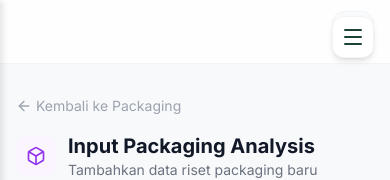
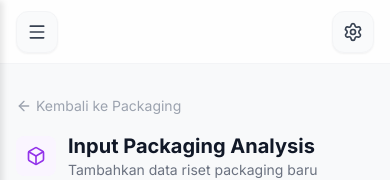
Before and after one commit to ranunashowcase/ranunarnd.github.io, a Next.js app: page /admin/packaging in a window 390 px wide. Shown: the top 180 px of the page. Built offline with nearby package versions, Linux system fonts and the light colour scheme.

Commit message:
Update layout UI: sync desktop and mobile navbar toggle, add AppLayout wrapper

```diff
--- a/src/app/layout.tsx
+++ b/src/app/layout.tsx
@@ -1,9 +1,8 @@
 import type { Metadata } from 'next';
 import './globals.css';
-import Sidebar from '@/components/layout/Sidebar';
-import Header from '@/components/layout/Header';
 import { ToastProvider } from '@/components/ui/Toast';
 import AiChatWidget from '@/components/chat/AiChatWidget';
+import AppLayout from '@/components/layout/AppLayout';
 
 export const metadata: Metadata = {
   title: 'SBJ RnD System — Market Intelligence',
@@ -20,15 +19,9 @@ export default function RootLayout({
     <html lang="id">
       <body className="antialiased">
         <ToastProvider>
-          <div className="flex min-h-screen">
-            <Sidebar />
-            <main className="flex-1 ml-0 md:ml-[260px] w-full transition-all duration-300 relative">
-              <Header />
-              <div className="max-w-7xl mx-auto px-4 sm:px-6 pt-24 pb-8 md:pt-24 md:pb-8">
-                {children}
-              </div>
-            </main>
-          </div>
+          <AppLayout>
+            {children}
+          </AppLayout>
           <AiChatWidget />
         </ToastProvider>
       </body>
--- /dev/null
+++ b/src/components/layout/AppLayout.tsx
@@ -0,0 +1,69 @@
+'use client';
+
+import { useState, useEffect } from 'react';
+import { usePathname } from 'next/navigation';
+import Sidebar from '@/components/layout/Sidebar';
+import Header from '@/components/layout/Header';
+import { cn } from '@/lib/utils';
+
+export default function AppLayout({ children }: { children: React.ReactNode }) {
+  const pathname = usePathname();
+  const [isSidebarOpen, setIsSidebarOpen] = useState(true);
+  const [isMobile, setIsMobile] = useState(false);
+
+  // Handle window resize to auto-collapse/expand sidebar
+  useEffect(() => {
+    const checkScreenSize = () => {
+      const mobile = window.innerWidth < 768;
+      setIsMobile(mobile);
+      if (mobile) {
+        setIsSidebarOpen(false); // Default closed on mobile
+      } else {
+        setIsSidebarOpen(true); // Default open on desktop
+      }
+    };
+
+    // Initial check
+    checkScreenSize();
+
+    window.addEventListener('resize', checkScreenSize);
+    return () => window.removeEventListener('resize', checkScreenSize);
+  }, []);
+
+  // Close sidebar on path change if on mobile
+  useEffect(() => {
+    if (isMobile) {
+      setIsSidebarOpen(false);
+    }
+  }, [pathname, isMobile]);
+
+  return (
+    <div className="flex min-h-screen overflow-hidden">
+      <Sidebar isOpen={isSidebarOpen} setIsOpen={setIsSidebarOpen} isMobile={isMobile} />
+
+      {/* Screen Overlay for Mobile */}
+      {isMobile && isSidebarOpen && (
+        <div
+          className="fixed inset-0 bg-black/60 z-40 backdrop-blur-sm transition-opacity"
+          onClick={() => setIsSidebarOpen(false)}
+        />
+      )}
+
+      <main
+        className={cn(
+          "flex-1 w-full transition-all duration-300 relative min-h-screen overflow-y-auto",
+          isSidebarOpen && !isMobile ? "ml-[260px]" : "ml-0"
+        )}
+      >
+        <Header
+          toggleSidebar={() => setIsSidebarOpen(!isSidebarOpen)}
+          isSidebarOpen={isSidebarOpen}
+          isMobile={isMobile}
+        />
+        <div className="max-w-7xl mx-auto px-4 sm:px-6 pt-24 pb-8 md:pt-24 md:pb-8">
+          {children}
+        </div>
+      </main>
+    </div>
+  );
+}
--- a/src/components/layout/Header.tsx
+++ b/src/components/layout/Header.tsx
@@ -6,7 +6,7 @@ import { Menu, User, Settings, Database, X } from 'lucide-react';
 import { cn } from '@/lib/utils';
 import { usePathname } from 'next/navigation';
 
-export default function Header() {
+export default function Header({ toggleSidebar, isSidebarOpen, isMobile }: { toggleSidebar?: () => void; isSidebarOpen?: boolean; isMobile?: boolean }) {
   const [isOpen, setIsOpen] = useState(false);
   const dropdownRef = useRef<HTMLDivElement>(null);
   const pathname = usePathname();
@@ -28,14 +28,41 @@ export default function Header() {
   }, [pathname]);
 
   return (
-    <header className="fixed top-0 right-0 left-0 md:left-[260px] h-16 bg-white/80 backdrop-blur-md border-b border-gray-100 z-40 flex items-center justify-end px-4 sm:px-6 transition-all duration-300">
+    <header className={cn(
+      "fixed top-0 right-0 h-16 bg-white/80 backdrop-blur-md border-b border-gray-100 z-40 flex items-center justify-between md:justify-end px-4 sm:px-6 transition-all duration-300",
+      isSidebarOpen && !isMobile ? "left-[260px]" : "left-0"
+    )}>
+
+      {/* Sidebar Toggle (Left side on Mobile, or Left side on Desktop when sidebar is closed) */}
+      <div className="flex md:hidden items-center">
+        <button
+          onClick={toggleSidebar}
+          className="p-2.5 bg-gray-50 text-gray-700 hover:bg-brand-primary/10 hover:text-brand-primary rounded-xl transition-colors border border-gray-100 shadow-sm flex items-center justify-center"
+          aria-label="Toggle Sidebar"
+        >
+          {isSidebarOpen ? <X className="w-5 h-5" /> : <Menu className="w-5 h-5" />}
+        </button>
+      </div>
+
+      {/* Right Actions */}
+      <div className="flex items-center gap-2">
+        {/* Sidebar Toggle (Desktop) */}
+        <button
+          onClick={toggleSidebar}
+          className="hidden md:flex p-2.5 bg-gray-50 text-gray-700 hover:bg-brand-primary/10 hover:text-brand-primary rounded-xl transition-colors border border-gray-100 shadow-sm items-center justify-center"
+          aria-label="Toggle Sidebar"
+        >
+          {isSidebarOpen ? <X className="w-5 h-5" /> : <Menu className="w-5 h-5" />}
+        </button>
+
+        {/* Dropdown Toggle */}
         <div className="relative" ref={dropdownRef}>
           <button
             onClick={() => setIsOpen(!isOpen)}
             className="p-2.5 bg-gray-50 text-gray-700 hover:bg-brand-primary/10 hover:text-brand-primary rounded-xl transition-colors border border-gray-100 shadow-sm flex items-center justify-center"
-          aria-label="Menu"
+            aria-label="Settings"
           >
-          {isOpen ? <X className="w-5 h-5" /> : <Menu className="w-5 h-5" />}
+            <Settings className={cn("w-5 h-5 transition-transform", isOpen && "rotate-90")} />
           </button>
 
           {/* Dropdown Menu */}
@@ -75,6 +102,7 @@ export default function Header() {
             </div>
           )}
         </div>
+      </div>
     </header>
   );
 }
--- a/src/components/layout/Sidebar.tsx
+++ b/src/components/layout/Sidebar.tsx
@@ -29,40 +29,15 @@ const navItems = [
   { label: 'Input Informasi', href: '/input-info', icon: BrainCircuit },
 ];
 
-export default function Sidebar() {
+export default function Sidebar({ isOpen, setIsOpen, isMobile }: { isOpen?: boolean; setIsOpen?: (v: boolean) => void; isMobile?: boolean }) {
   const pathname = usePathname();
-  const [collapsed, setCollapsed] = useState(false);
-  const [mobileMenuOpen, setMobileMenuOpen] = useState(false);
-
-  // Close mobile menu on path change
-  useEffect(() => {
-    setMobileMenuOpen(false);
-  }, [pathname]);
 
   return (
-    <>
-      {/* Mobile Toggle Button */}
-      <button
-        onClick={() => setMobileMenuOpen(true)}
-        className="md:hidden fixed top-4 right-4 z-[45] p-2 bg-white text-brand-primary rounded-xl shadow-md border border-gray-100 flex items-center justify-center"
-      >
-        <Menu className="w-6 h-6" />
-      </button>
-
-      {/* Screen Overlay */}
-      {mobileMenuOpen && (
-        <div
-          className="md:hidden fixed inset-0 bg-black/60 z-40 backdrop-blur-sm transition-opacity"
-          onClick={() => setMobileMenuOpen(false)}
-        />
-      )}
-
     <aside
       className={cn(
         'fixed left-0 top-0 h-screen bg-gradient-to-b from-[#0f2419] via-[#1B4332] to-[#143327] text-white shadow-sidebar z-50',
         'flex flex-col transition-all duration-300 ease-in-out custom-scrollbar',
-          !mobileMenuOpen ? '-translate-x-full md:translate-x-0' : 'translate-x-0',
-          collapsed ? 'md:w-[72px] w-[260px]' : 'w-[260px]'
+        isOpen ? 'translate-x-0 w-[260px]' : '-translate-x-full w-[260px]'
       )}
     >
       {/* Logo Section */}
@@ -71,30 +46,28 @@ export default function Sidebar() {
           <div className="flex items-center justify-center w-10 h-10 rounded-xl bg-brand-accent/20 flex-shrink-0 shadow-lg shadow-brand-accent/10">
             <Leaf className="w-6 h-6 text-brand-accent" />
           </div>
-          {!collapsed && (
           <div className="animate-fade-in">
             <h1 className="text-base font-bold tracking-tight">SBJ R&D</h1>
             <p className="text-[11px] text-white/40 font-medium">Intelligence System</p>
           </div>
-          )}
         </div>
 
         {/* Mobile close button */}
+        {isMobile && setIsOpen && (
           <button
-          onClick={() => setMobileMenuOpen(false)}
+            onClick={() => setIsOpen(false)}
             className="md:hidden p-2 text-white/50 hover:text-white rounded-lg transition-colors"
           >
             <X className="w-5 h-5" />
           </button>
+        )}
       </div>
 
       {/* Navigation */}
       <nav className="flex-1 py-5 px-3 overflow-y-auto">
-        {!collapsed && (
         <p className="text-[10px] font-semibold uppercase tracking-[0.15em] text-white/25 px-3 mb-3">
           Menu
         </p>
-        )}
         <ul className="space-y-1">
           {navItems.map((item) => {
             const isActive = pathname === item.href || pathname.startsWith(item.href + '/');
@@ -109,7 +82,6 @@ export default function Sidebar() {
                       ? 'bg-white/12 text-white shadow-lg shadow-black/10'
                       : 'text-white/50 hover:text-white hover:bg-white/6'
                   )}
-                  title={collapsed ? item.label : undefined}
                 >
                   {/* Active indicator bar */}
                   {isActive && (
@@ -121,9 +93,7 @@ export default function Sidebar() {
                       isActive ? 'text-brand-accent' : 'text-white/40 group-hover:text-white/70'
                     )}
                   />
-                  {!collapsed && (
                   <span className="animate-fade-in">{item.label}</span>
-                  )}
                 </Link>
               </li>
             );
@@ -133,21 +103,11 @@ export default function Sidebar() {
 
       {/* Footer */}
       <div className="px-4 py-3 border-t border-white/8">
-        {!collapsed && (
         <div className="mb-3 px-2">
           <p className="text-[10px] text-white/20 font-medium">PT. Shalee Berkah Jaya</p>
           <p className="text-[10px] text-white/15">R&D Division</p>
         </div>
-        )}
-        <button
-          onClick={() => setCollapsed(!collapsed)}
-          className="hidden md:flex w-full items-center justify-center gap-2 px-3 py-2 rounded-lg text-white/40 hover:text-white hover:bg-white/6 transition-all duration-200 text-sm"
-        >
-          {collapsed ? <ChevronRight className="w-4 h-4" /> : <ChevronLeft className="w-4 h-4" />}
-          {!collapsed && <span className="text-xs">Tutup Sidebar</span>}
-        </button>
       </div>
     </aside>
-    </>
   );
 }
```
Lines whose indentation alone changed are shown as unchanged.
